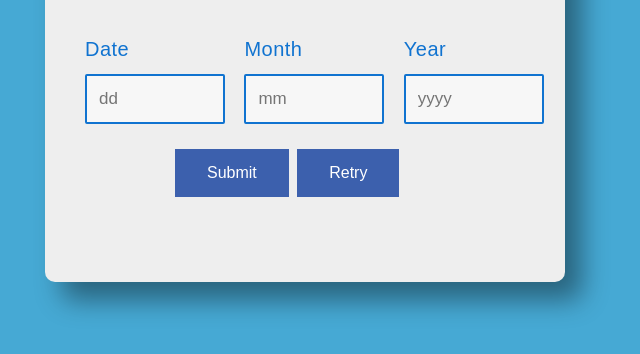
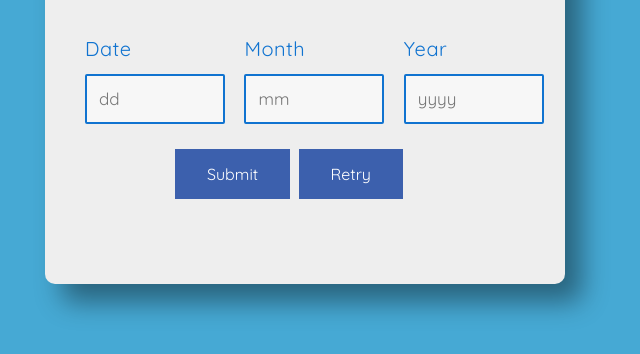
Before and after one commit to ANUSHA2208/Age-Calculator, a plain HTML site: page index.html in a window 1280 px wide. Shown: the part 172-526 px from the top of the page, without its empty margins (335-975 px from the left). Drawn offline with nearby package versions, Linux system fonts and the light colour scheme.

Commit message:
Update styles.css

```diff
--- a/styles.css
+++ b/styles.css
@@ -1,5 +1,6 @@
 * {
     box-sizing: border-box;
+    font-family: 'Quicksand';
 
    }
 
@@ -59,7 +60,7 @@
    .title{
     font-size: 20px;
     text-align: left;
-    font-family: sans-serif;
+    font-family: 'Quicksand';
     font-weight: normal;
     line-height: 0.5;
     letter-spacing: 0.5px;
@@ -147,7 +148,7 @@
 and (min-device-width : 320px)
 and (max-device-width : 480px)
 {
-/* Styles */
+
 }
 
 /* Smartphones (landscape) ----------- */
```
